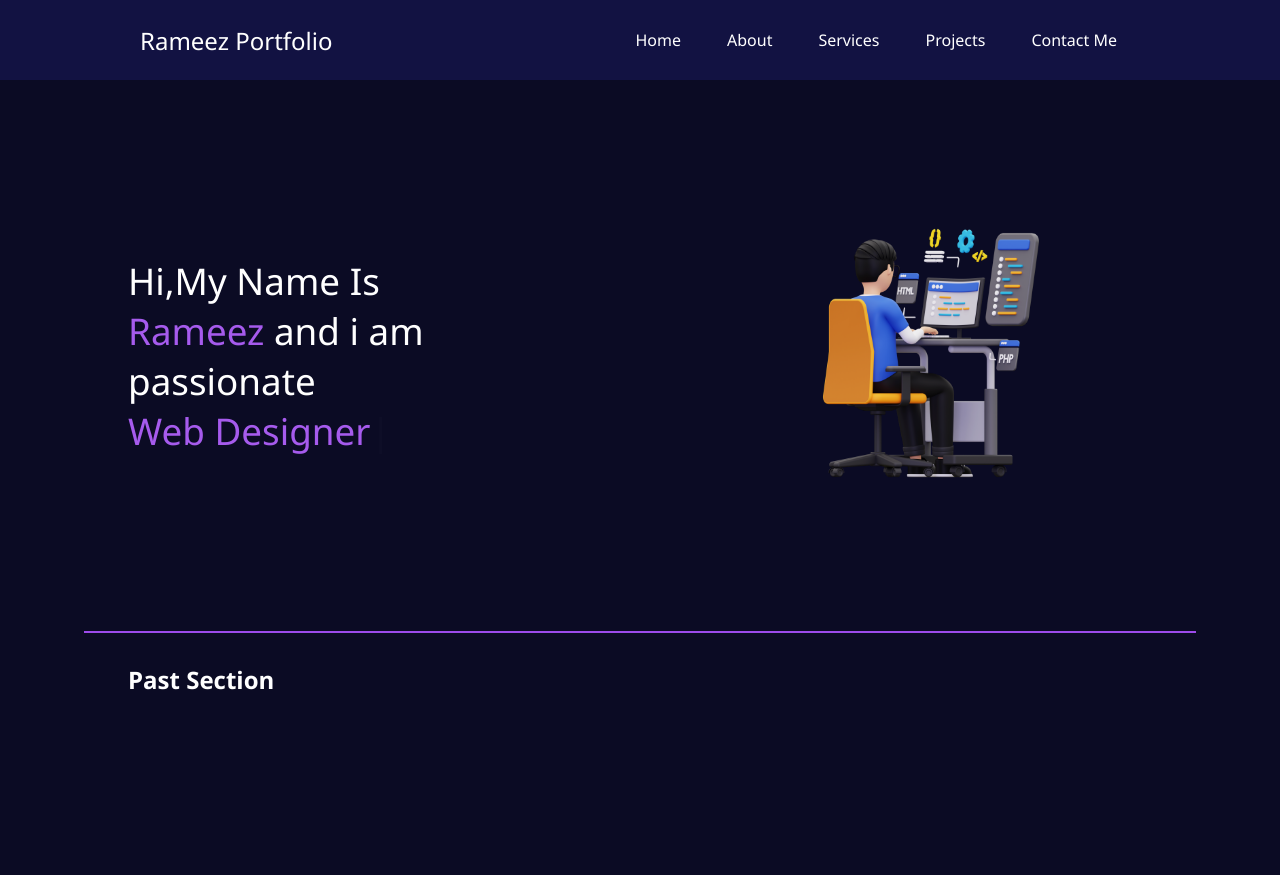
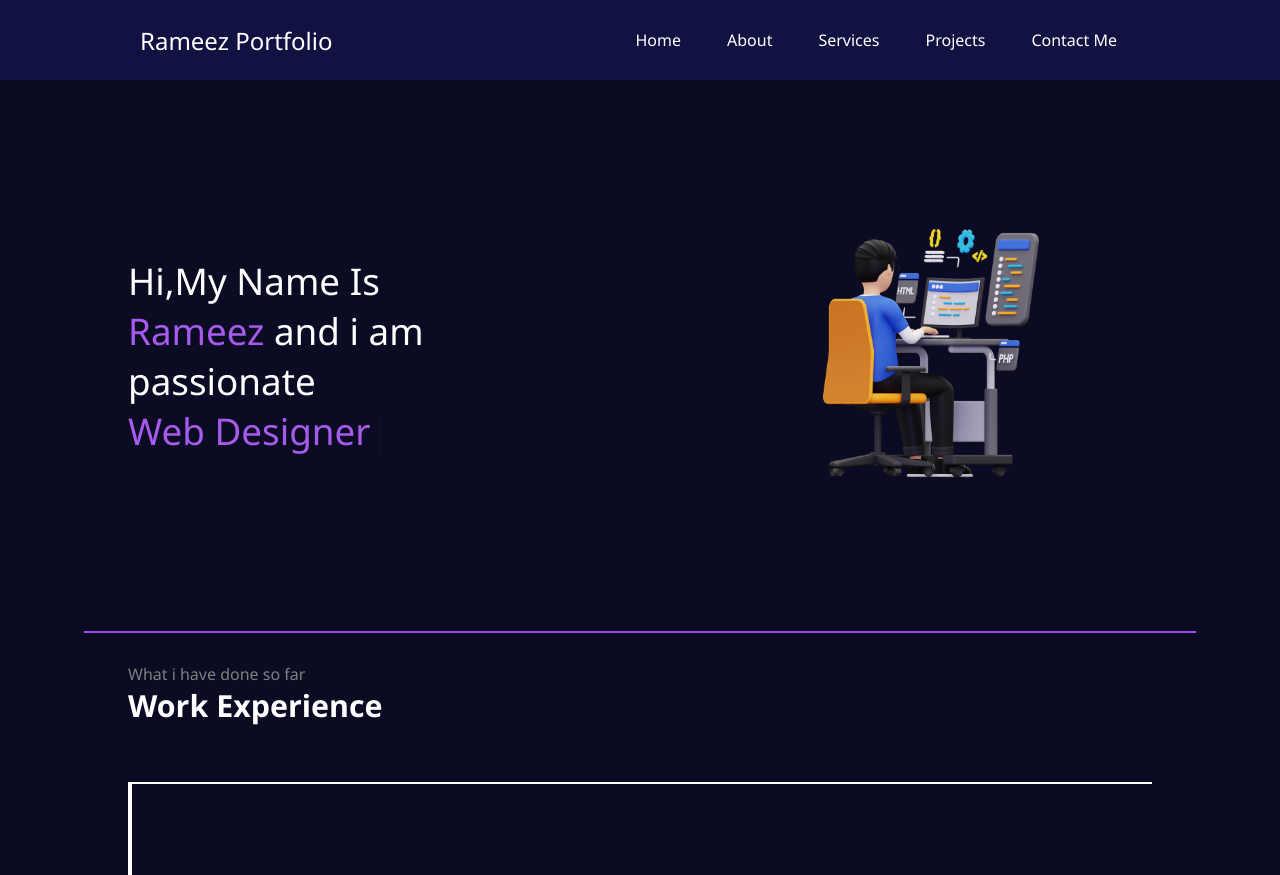
Before and after one commit to Rameezalii/My-Portfolio, a plain HTML site: page index.html in a window 1280 px wide. Before the commit the page ends 800 px from the top, so only its background shows below. Drawn offline with nearby package versions, Linux system fonts and the light colour scheme.

Commit message:
third commit

```diff
--- a/index.html
+++ b/index.html
@@ -41,7 +41,14 @@
       <hr />
 
       <section class="secondsection">
-        <h1>Past Section</h1>
+        <span class="gray">What i have done so far</span>
+        <h1>Work Experience</h1>
+        <div class="box">
+            <div class="vertical"></div>
+            <div class="vertical"></div>
+            <div class="vertical"></div>
+            <div class="vertical"></div>
+        </div>
       </section>
     </main>
     <script src="https://unpkg.com/typed.js@2.1.0/dist/typed.umd.js"></script>
--- a/styles.css
+++ b/styles.css
@@ -66,6 +66,7 @@ nav ul li a:hover {
 .secondsection {
   max-width: 80vw;
   margin: auto;
+
 }
 main hr {
   border: 0px;
@@ -73,3 +74,21 @@ main hr {
   height: 1.2px;
   margin: 30px 84px;
 }
+.secondsection h1{
+    font-size: 1.9rem;
+}
+.gray{
+    color: gray;
+}
+.secondsection .box{
+    background-color: white;
+    width: 80vw;
+    height: 2px;
+    margin: 56px 0;
+    display: flex;
+}
+.secondsection .vertical{
+    height: 93px;
+    width: 1px;
+    background-color: white;
+}
```
